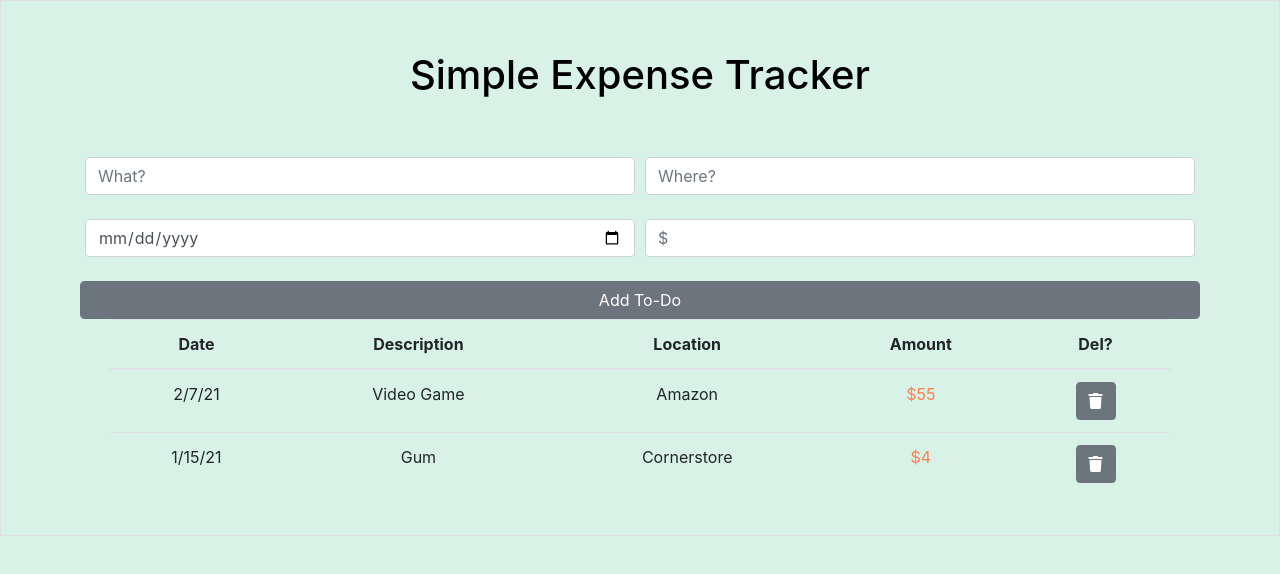
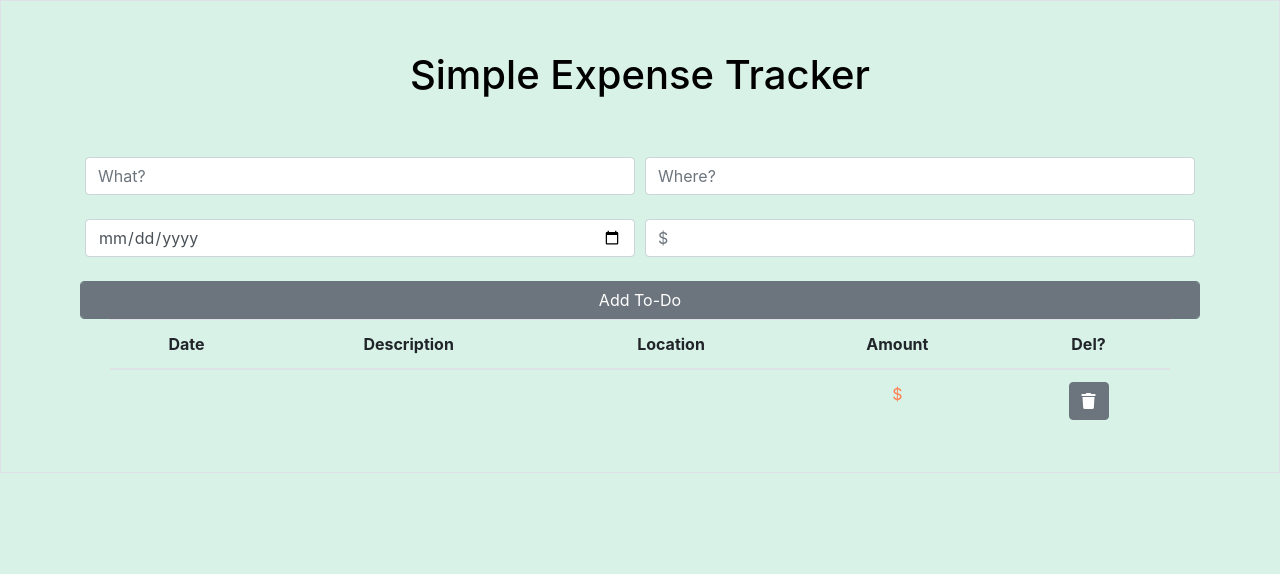
Before and after one commit to btarro/react-expense-tracker, a React (Create React App) app: page / in a window 1280 px wide. Shown: the top 574 px of the page. Built offline with nearby package versions, Linux system fonts and the light colour scheme.

Commit message:
continued logic work

```diff
--- a/src/App.js
+++ b/src/App.js
@@ -2,7 +2,7 @@ import React from "react";
 import "./App.css";
 import Title from "./components/Title";
 import UserInput from "./components/UserInput";
-import Table from "./components/Table";
+//import Table from "./components/Table";
 
 class App extends React.Component {
   render() {
--- a/src/components/Table.js
+++ b/src/components/Table.js
@@ -3,18 +3,11 @@ import Row from "./Row";
 
 class Table extends React.Component {
   render() {
-    const expenseData = [
-      { date: "2/7/21", desc: "Video Game", loc: "Amazon", amount: "55" },
-      { date: "1/15/21", desc: "Gum", loc: "Cornerstore", amount: "4" },
-    ];
-
-    //const expenseData = this.props;
-
-    console.log(this.props);
+    const expenseData = [this.props.data];
 
     const newRow = expenseData.map((item) => (
       <Row
-        key={item.desc}
+        key={item.id}
         date={item.date}
         desc={item.desc}
         loc={item.loc}
--- a/src/components/UserInput.js
+++ b/src/components/UserInput.js
@@ -2,11 +2,9 @@ import React from "react";
 import Table from "./Table";
 
 class UserInput extends React.Component {
-  constructor() {
-    super();
-    this.state = [
-      { desc: "a thing", loc: "walmart", date: "1/21/21", amount: "34" },
-    ];
+  constructor(props) {
+    super(props);
+    this.state = {};
 
     this.gatherInput = this.gatherInput.bind(this);
   }
@@ -17,13 +15,22 @@ class UserInput extends React.Component {
     // let date = document.getElementById("date").value;
     // let amount = document.getElementById("amount").value;
 
-    let newState = this.state;
+    let newData = {
+      id: "1",
+      desc: "a thing",
+      loc: "walmart",
+      date: "1/21/21",
+      amount: "34",
+    };
+
+    //console.log("working?");
+    //console.log(newData);
+
+    this.setState(newData);
+    console.log(this.state);
   }
 
   render() {
-    const gatherInput = this.gatherInput;
-    //console.log(newState);
-
     return (
       <div className="userinput">
         <div className="form-row">
@@ -63,12 +70,12 @@ class UserInput extends React.Component {
           <div className="form-row">
             <button
               className="btn btn-secondary form-control"
-              onClick={gatherInput}
+              onClick={this.gatherInput}
             >
               Add To-Do
             </button>
             <div className="container">
-              <Table />
+              <Table data={this.state} />
             </div>
           </div>
         </div>
```
Also changed, not shown: 1 other file (tests, documents, lock files or other folders).
